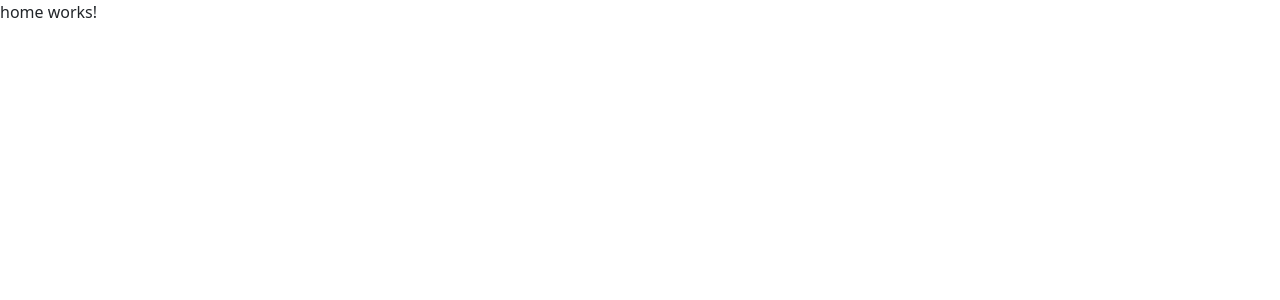
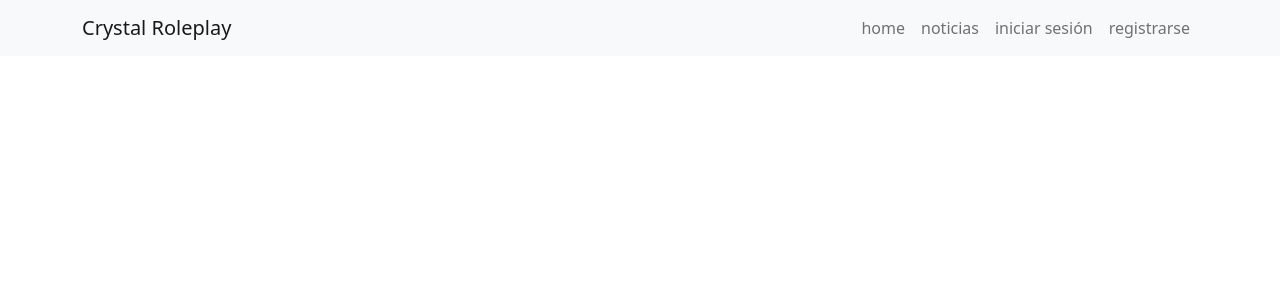
Before and after one commit to Zett0x/c-rp-web, an Angular app: page / in a window 1280 px wide. Shown: the top 300 px of the page. Built offline with nearby package versions, Linux system fonts and the light colour scheme.

Commit message:
navbar implemented

```diff
--- a/src/app/app.module.ts
+++ b/src/app/app.module.ts
@@ -5,13 +5,15 @@ import { AppRoutingModule } from './app-routing.module';
 import { AppComponent } from './app.component';
 import { HomeComponent } from './pages/home/home.component';
 import { DashboardComponent } from './pages/dashboard/dashboard.component';
-import { AuthModule } from './auth/auth.module';
+import { NavbarComponent } from './pages/home/components/navbar/navbar.component';
+
 
 @NgModule({
   declarations: [
     AppComponent,
     HomeComponent,
-    DashboardComponent
+    DashboardComponent,
+    NavbarComponent
   ],
   imports: [
     BrowserModule,
--- /dev/null
+++ b/src/app/pages/home/components/navbar/interfaces/navbarItem.interface.ts
@@ -0,0 +1,5 @@
+
+export interface NavbarItem{
+  item:string;
+  route:string;
+}
--- /dev/null
+++ b/src/app/pages/home/components/navbar/navbar.component.html
@@ -0,0 +1,16 @@
+<nav class="navbar fixed-top navbar-expand-lg bg-light">
+  <div class="container">
+    <a class="navbar-brand" href="#">{{navBrand}}</a>
+    <button class="navbar-toggler" type="button" data-bs-toggle="collapse" data-bs-target="#navbarNav" aria-controls="navbarNav" aria-expanded="false" aria-label="Toggle navigation">
+      <span class="navbar-toggler-icon"></span>
+    </button>
+    <div class="collapse navbar-collapse justify-content-end" id="navbarNav">
+      <ul class="navbar-nav">
+        <li class="nav-item" *ngFor="let item of navItems;let i=index;">
+          <a class="nav-link" routerLink={{item.route}} aria-current="page" href="#">{{item.item}}</a>
+        </li>
+
+      </ul>
+    </div>
+  </div>
+</nav>
--- /dev/null
+++ b/src/app/pages/home/components/navbar/navbar.component.ts
@@ -0,0 +1,24 @@
+import { Component, Input, OnInit } from '@angular/core';
+
+import { NavbarItem } from './interfaces/navbarItem.interface';
+
+@Component({
+  selector: 'app-navbar',
+  templateUrl: './navbar.component.html',
+  styleUrls: ['./navbar.component.css']
+})
+export class NavbarComponent implements OnInit {
+
+
+  @Input() navBrand:string='';
+  @Input() navItems:NavbarItem[] = [];
+  constructor() {
+
+   }
+
+  ngOnInit(): void {
+  }
+
+
+
+}
--- a/src/app/pages/home/home.component.html
+++ b/src/app/pages/home/home.component.html
@@ -1 +1,3 @@
+<app-navbar [navItems]=navItems navBrand="Crystal Roleplay"></app-navbar>
+
 <p>home works!</p>
--- a/src/app/pages/home/home.component.ts
+++ b/src/app/pages/home/home.component.ts
@@ -1,4 +1,5 @@
 import { Component, OnInit } from '@angular/core';
+import { NavbarItem } from 'src/app/pages/home/components/navbar/interfaces/navbarItem.interface';
 
 @Component({
   selector: 'app-home',
@@ -7,6 +8,27 @@ import { Component, OnInit } from '@angular/core';
 })
 export class HomeComponent implements OnInit {
 
+  navItems:NavbarItem[]=[
+    {
+      item:'home',
+      route:'/'
+    },
+    {
+      item:'noticias',
+      route:'#news'
+    },
+    {
+      item:'iniciar sesión',
+      route:'/auth/login'
+    },
+    {
+      item:'registrarse',
+      route:'/auth/register'
+    },
+
+
+  ]
+
   constructor() { }
 
   ngOnInit(): void {
--- a/src/index.html
+++ b/src/index.html
@@ -2,7 +2,7 @@
 <html lang="en">
 <head>
   <meta charset="utf-8">
-  <title>CRpWeb</title>
+  <title>Crystal Roleplay</title>
   <base href="/">
   <meta name="viewport" content="width=device-width, initial-scale=1">
   <link rel="icon" type="image/x-icon" href="favicon.ico">
```
Also changed, not shown: src/app/pages/home/components/navbar/navbar.component.css (added), 1 other file (tests, documents, lock files or other folders).
